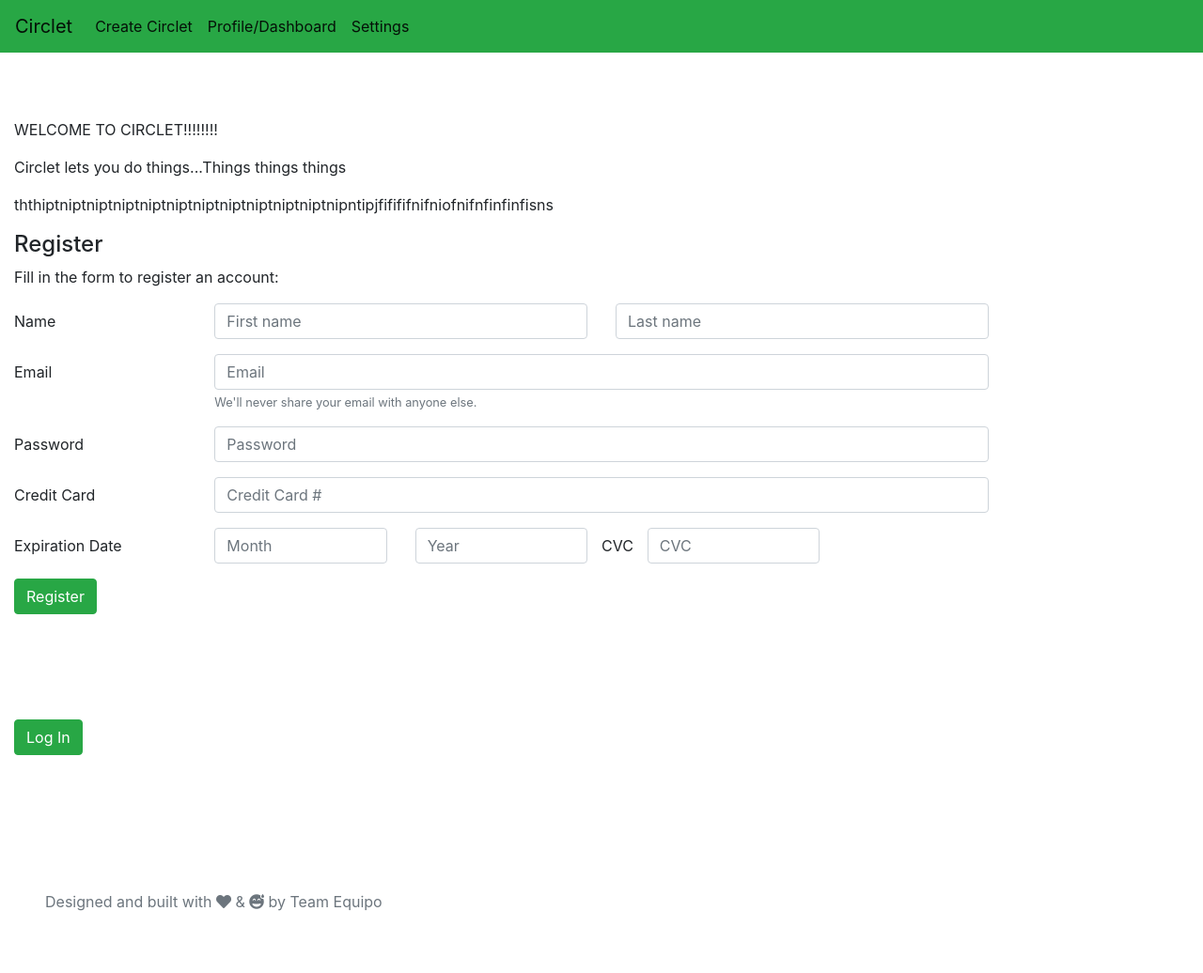
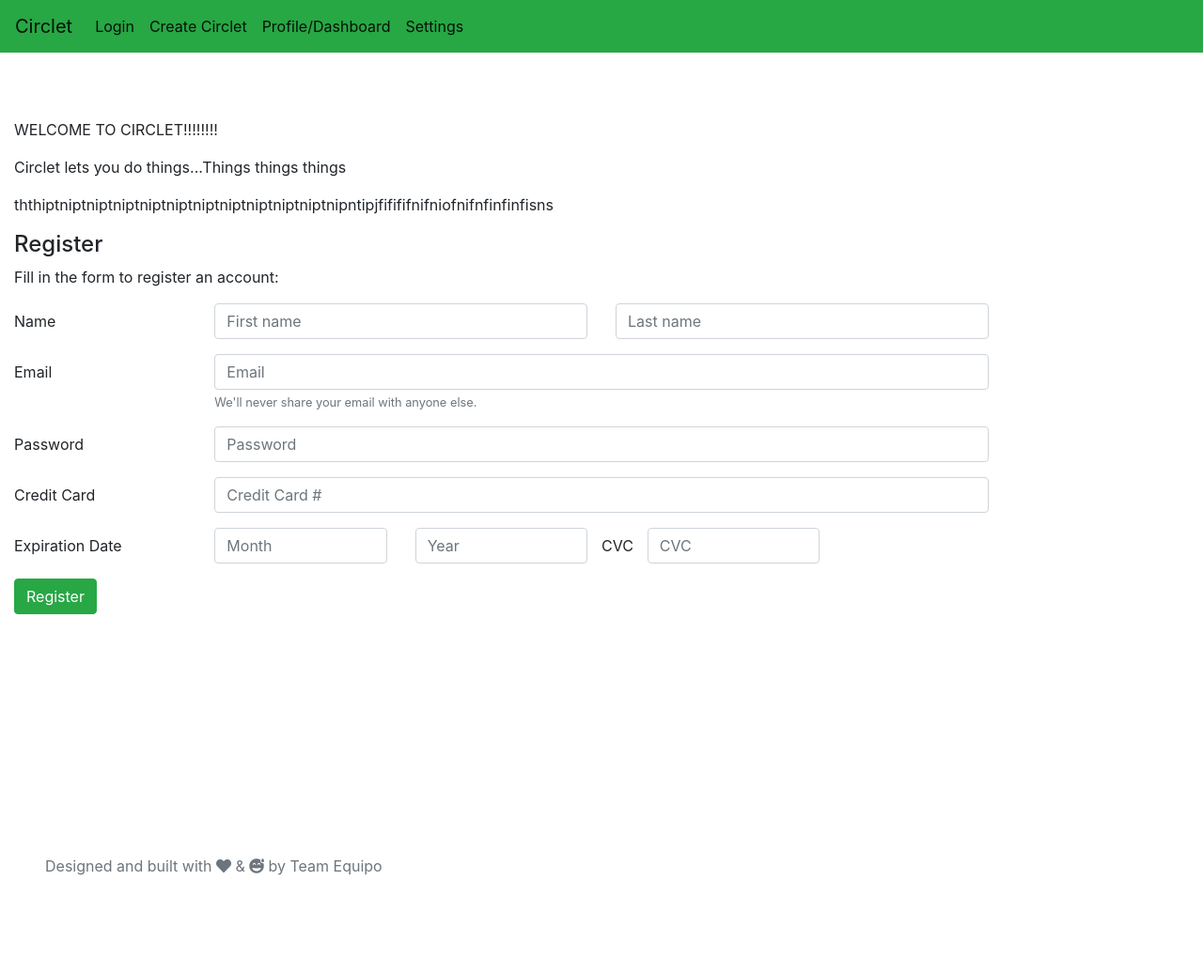
Before and after one commit to CalBearsGrad/Circlet, a Flask app: page / in a window 1280 px wide. Shown: the whole page at 94% size. After the commit the page ends 932 px from the top, so only its background shows below. Run offline with Flask 2, Linux system fonts and the light colour scheme; some libraries are stand-ins or nearby versions.

Commit message:
Create links btw pages

```diff
--- a/server.py
+++ b/server.py
@@ -114,37 +114,39 @@ def verify_registration():
         flash("You have found a website loophole... Please try again later.")
         return redirect("/")
 
-@app.route('/check-user', methods=["POST", "GET"])
-def check_user():
-    """allow a new user to register email address and password
-    """
 
-    print "I am in check-user route"
-    if ("email" in session) == None:
-            print "didn't get email"
+## Route not uisng:
+# @app.route('/check-user', methods=["POST", "GET"])
+# def check_user():
+#     """allow a new user to register email address and password
+#     """
 
-    email = request.form.get("email")
+#     print "I am in check-user route"
+#     if ("email" in session) == None:
+#             print "didn't get email"
 
-    password = request.form.get("password")
+#     email = request.form.get("email")
 
-    print email
-    print password
+#     password = request.form.get("password")
 
-    reference_email = Givr.query.filter_by(email=email).first()
+#     print email
+#     print password
 
-    # user_email = reference_email.email
+#     reference_email = Givr.query.filter_by(email=email).first()
 
-    if reference_email:
-        print
-        print "Email address matches GivrR in database"
-        print
-        session.clear()
-        session['email'] = email
-        session['password'] = password
+#     # user_email = reference_email.email
 
-        return redirect("/log_in")
-    else:
-        return redirect("/preferences-small-giv")
+#     if reference_email:
+#         print
+#         print "Email address matches GivrR in database"
+#         print
+#         session.clear()
+#         session['email'] = email
+#         session['password'] = password
+
+#         return redirect("/log_in")
+#     else:
+#         return redirect("/preferences-small-giv")
 
 @app.route('/profile/<id>')
 def profile(id):
--- a/templates/base.html
+++ b/templates/base.html
@@ -30,12 +30,15 @@
     <span class="navbar-toggler-icon"></span>
   </button>
 
-  <a class="navbar-brand" href="#">Circlet</a>
+  <a class="navbar-brand" href="/">Circlet</a>
 
   <div class="collapse navbar-collapse" id="navbarTogglerDemo03">
     <ul class="navbar-nav mr-auto mt-2 mt-lg-0">
       <li class="nav-item active">
-        <a class="nav-link" href="#">Create Circlet <span class="sr-only">(current)</span></a>
+        <a class="nav-link" href="/log_in">Login</a>
+      </li>
+      <li class="nav-item active">
+        <a class="nav-link" href="/create-goal">Create Circlet <span class="sr-only">(current)</span></a>
       </li>
       <li class="nav-item active">
         <a class="nav-link" href="/profile/<id>">Profile/Dashboard</a>
--- a/templates/homepage.html
+++ b/templates/homepage.html
@@ -67,9 +67,9 @@
 <br>
 <br>
 
-    <form>
+    <!-- <form>
         <button type="button" value="log_in" onclick="window.location.href='/log_in'" class="btn btn-success">Log In</button>
-    </form>
+    </form> -->
 <br>
 <br>
 <br>
```
